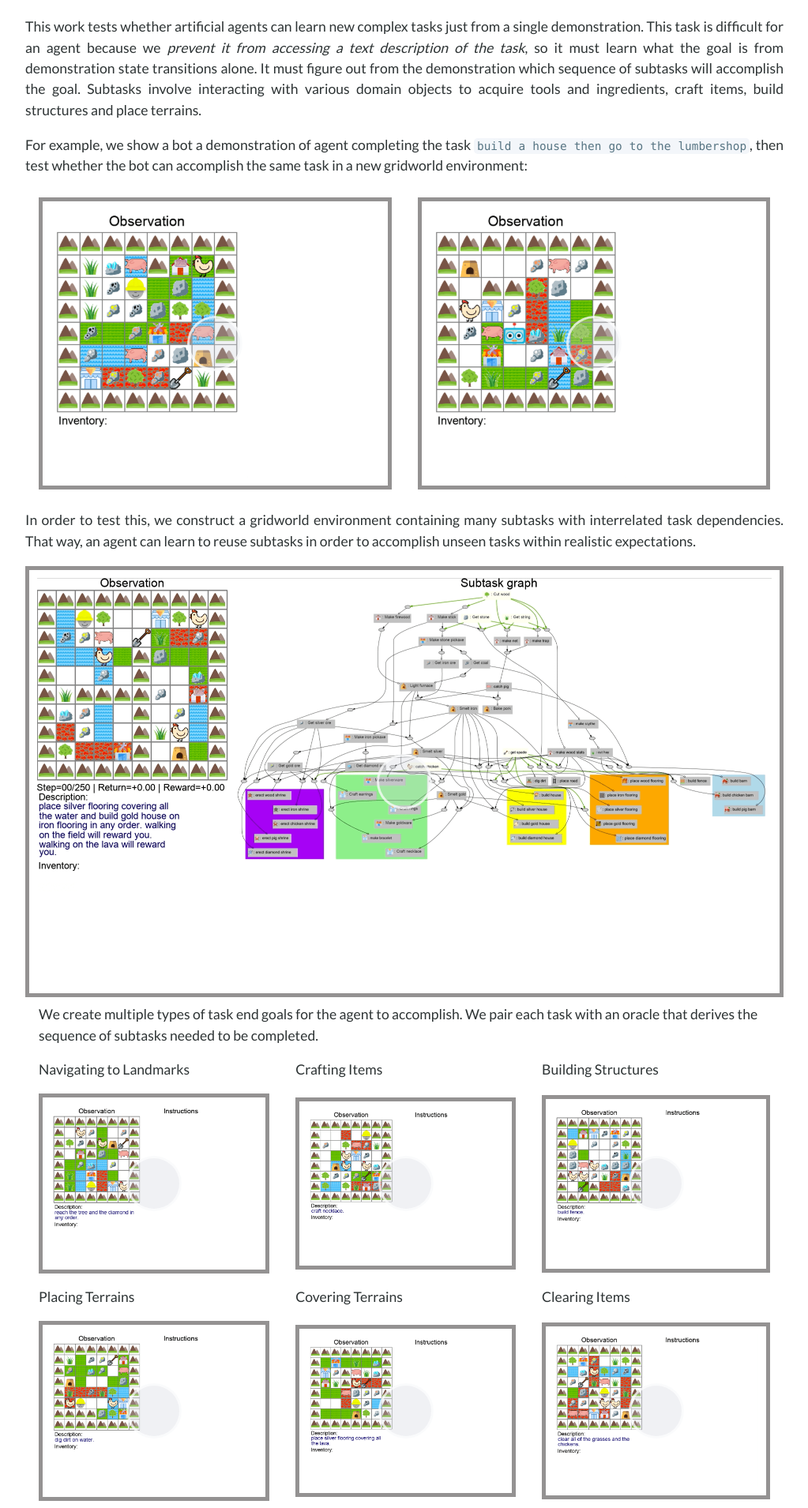
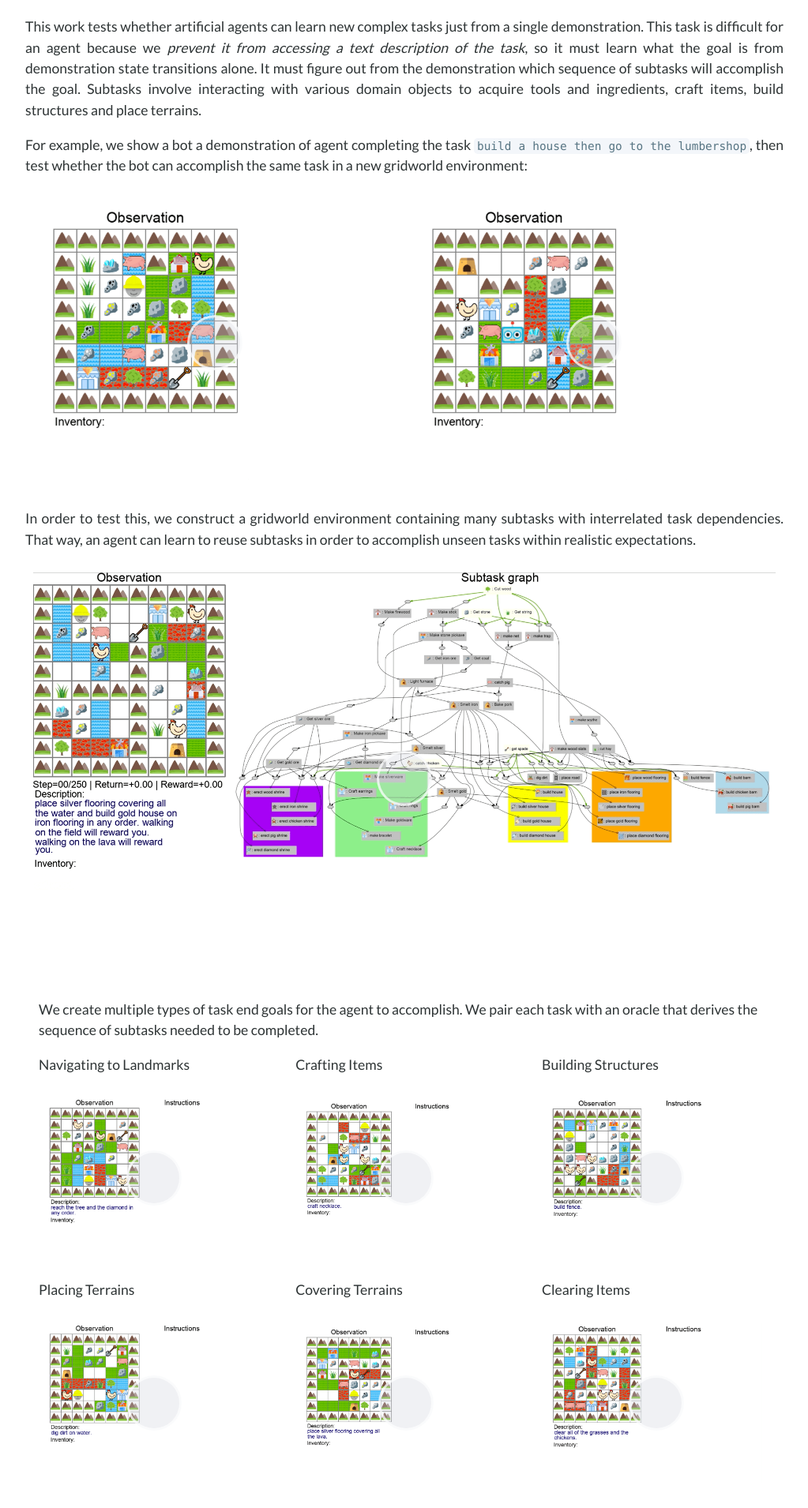
Before and after one commit to mhauskn/mocapact.github.io, a Jekyll site: the page built from index.md, in a window 1280 px wide. Shown: the part 1089-2999 px from the top of the page at 79% size, without its empty margins (128-1151 px from the left). Built offline with Jekyll 4.4.1, drawn with Linux system fonts in a browser that asks for light colours; nearby versions of some CDN libraries; our own code applies the rules of GitHub Pages for plain Markdown files; comment, search, counter and statistics services are not loaded.

Commit message:
remove border

```diff
--- a/assets/css/style.scss
+++ b/assets/css/style.scss
@@ -64,7 +64,7 @@ header a:hover {
 }
 figure {
   //width: 33.33333333%;
-  border: 5px solid #949292;
+  //border: 5px solid #949292;
   margin: 0;
   float: left;
   padding: 10px;
```
